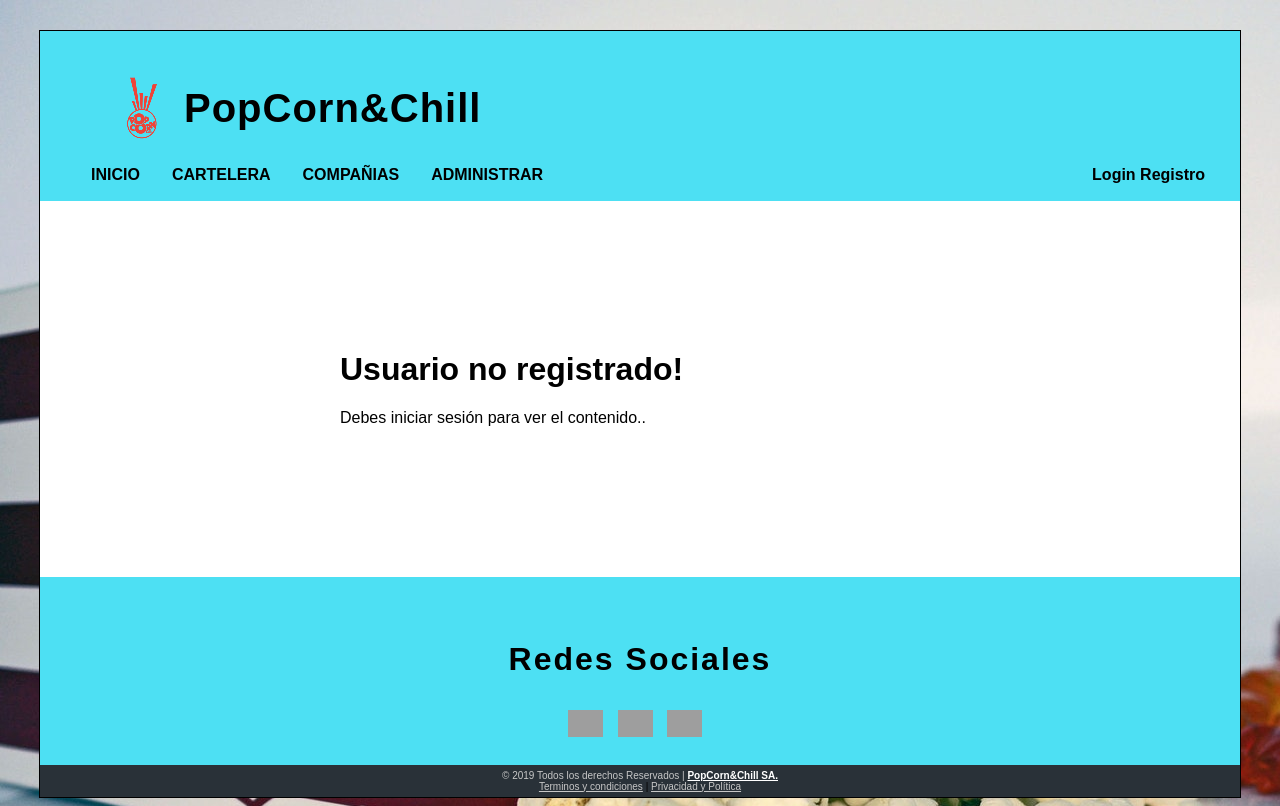
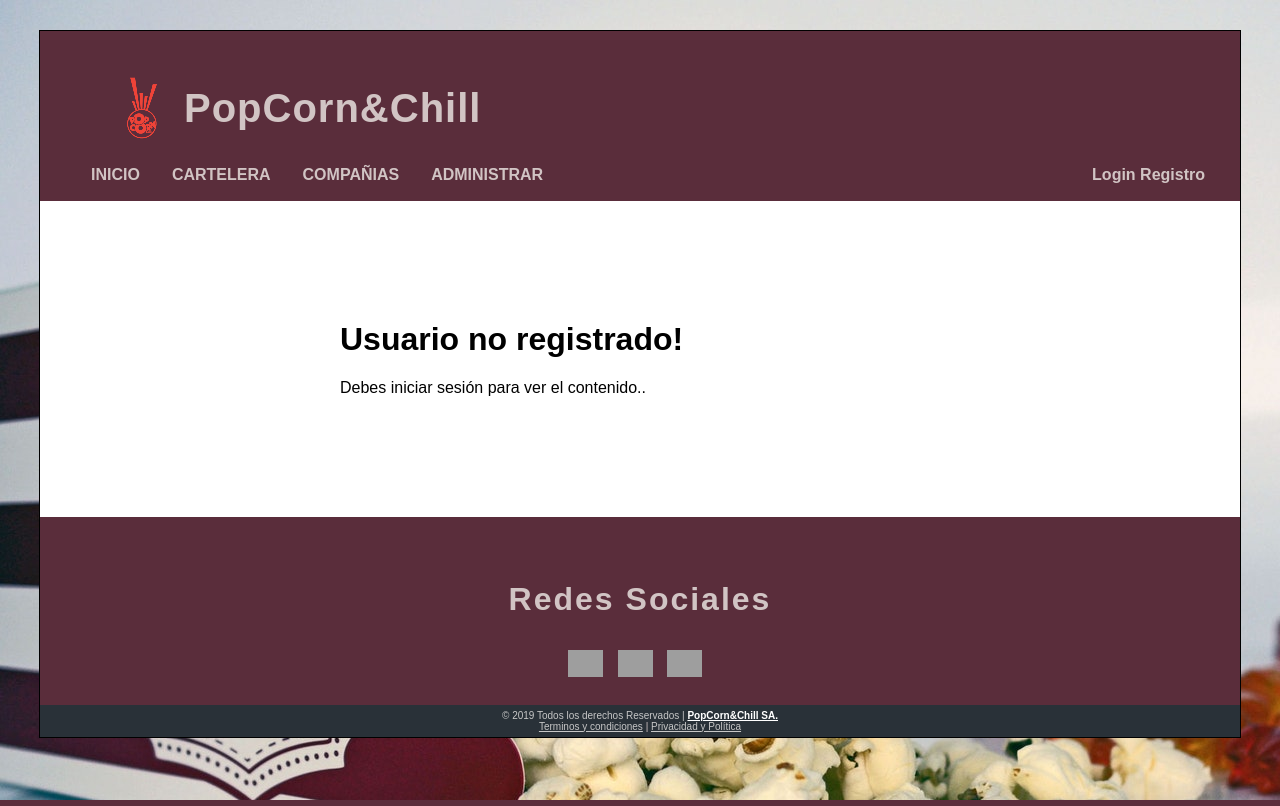
Before and after one commit to Mawy23/popCorn, a PHP site: page /cartelera.php in a window 1280 px wide. Run offline with PHP 8.4, Linux system fonts and the light colour scheme; grey boxes are pictures that could not be loaded.

Commit message:
css ready

```diff
--- a/cartelera.php
+++ b/cartelera.php
@@ -12,8 +12,9 @@ $dao_pelicula = new DAOPelis();
 
 <!DOCTYPE html>
 <html>
+
 <head>
-<link rel="shortcut icon" type="image/x-icon" href="img/logo/pop.png"/>
+  <link rel="shortcut icon" type="image/x-icon" href="img/logo/pop.png" />
   <link rel="stylesheet" type="text/css" href="tabla.css">
   <link rel="stylesheet" type="text/css" href="estilo.css" />
   <meta http-equiv="Content-Type" content="text/html; charset=utf-8">
@@ -26,7 +27,6 @@ $dao_pelicula = new DAOPelis();
 
     <?php
 	require("includes/comun/cabecera.php");
-
 ?>
 
     <div id="tablas">
@@ -37,7 +37,7 @@ $dao_pelicula = new DAOPelis();
 			echo "<p>Debes iniciar sesión para ver el contenido..</p>";
 		} else {
 	?>
-		<table>
+      <table id = "tabla-cartelera">
         <thead>
           <tr>
             <th>Nombre</th>
@@ -99,4 +99,5 @@ $dao_pelicula = new DAOPelis();
   </div>
 
 </body>
+
 </html>
--- a/estilo.css
+++ b/estilo.css
@@ -29,13 +29,13 @@ div#opciones{
 div#cabecera {
 	padding: 35px;
 	height: 100px;
-	background-color: #4de0f3;
+	background-color: #5a2d3b;
 	color: white;
 
 }
 
 div#cabecera a, div#cabecera a:visited {
-	color: black;
+	color: rgb(209, 196, 196);
 	font-weight: bold;
 	text-decoration: none;
 
@@ -50,8 +50,8 @@ div#cabecera a:hover {
 div.menu{
 
 	display: block	;
-	background-color: #4de0f3;
-	color: black;
+	background-color: #5a2d3b;
+	color: rgb(209, 196, 196);
 	align-content:space-between;
 	width: 100%;
 
@@ -77,7 +77,7 @@ div.menu{
   margin: 0;
   padding: 0;
   overflow: hidden;
-	background-color: #4de0f3;
+	background-color: #5a2d3b;
 	height: fit-content;
 }
 
@@ -138,13 +108,17 @@ div#contenido {
 div#pie {
 	clear: both;
 	padding: 10px;
-	background-color: #4de0f3;
+	background-color: #5a2d3b;
 	color: white;
 }
 
 div.saludo {
 
 	text-align: right;
+}
+
+.align-center{
+	align-content: center;
 }
 
 fieldset .control {
@@ -191,7 +165,7 @@ label {
 
 .menuCompanyText {
     width: 30%;
-    background: #4de0f3;
+    background: #5a2d3b;
     box-sizing: border-box;
     letter-spacing: 1px;
 }
@@ -216,8 +190,8 @@ label {
 /* Footer */
 footer {
     width: 100%;
-    background-color: #4de0f3;
-		color: black;
+    background-color: #5a2d3b;
+		color: rgb(209, 196, 196);
 }
 
 .main-footer {
--- a/tabla.css
+++ b/tabla.css
@@ -1,11 +1,11 @@
 #tablas{
-	margin:150px auto;
+	margin:120px auto;
 	width: 600px;
 }
 
 
 table{
-background-color: white;
+background-color: rgb(161, 101, 60);
 width: 100%;
 text-align:left;
 border-collapse: collapse;
@@ -16,8 +16,8 @@ th, td{
 }
 
 thead{
-	background-color: #246355;
-	border-bottom: solid 5px #0f362d;
+	background-color: #5a2d3b;
+	border-bottom: solid 5px black;
 	color: white;
 }
 
@@ -26,7 +26,7 @@ tr:nth-child(even){
 }
 
 tr:hover td{
-	background-color:#369681;
-	color: white;
+	background-color: #111111;
+	color: red;
 
 }
```
Also changed, not shown: other parts of estilo.css (+2 -32 lines), includes/comun/opciones.php (deleted, +0 -11 lines). Lines whose indentation alone changed are shown as unchanged.
